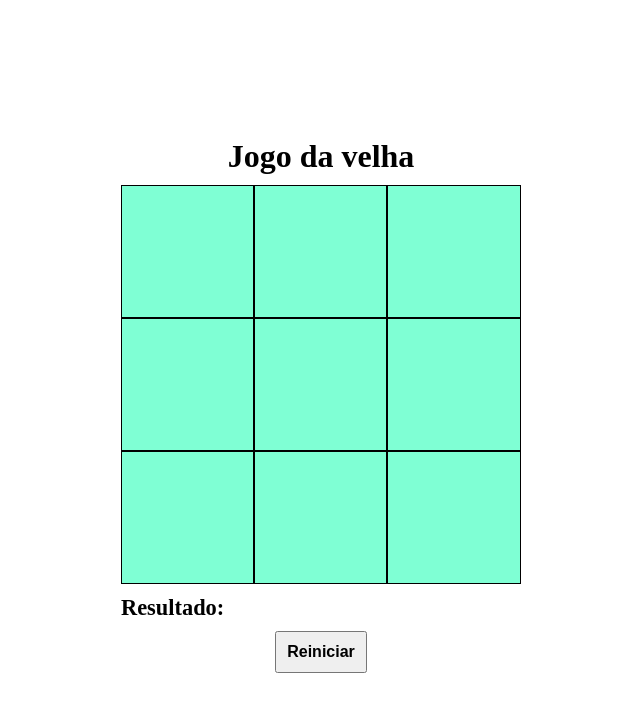
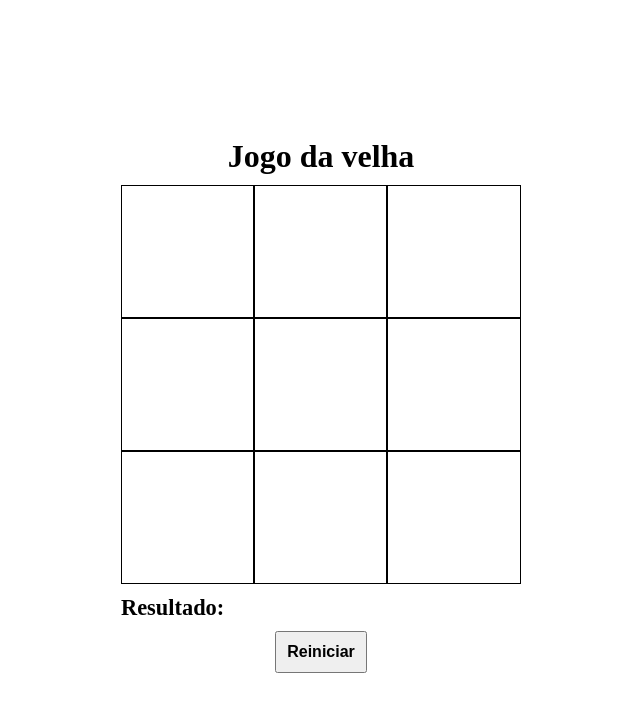
Before and after one commit to viniciusbarbosa2024/jogo-da-velha, a React (Vite) app: page / in a window 1280 px wide. Shown: the top 712 px of the page, without its empty margins (319-959 px from the left). Built offline with nearby package versions, Linux system fonts and the light colour scheme.

Commit message:
Algumas estilizações

```diff
--- a/src/components/TicTacToe.css
+++ b/src/components/TicTacToe.css
@@ -11,8 +11,6 @@ main {
 
     border: 1px solid black;
     cursor: pointer;
-
-    background-color: aquamarine;
 }
 
 
@@ -21,6 +19,7 @@ main {
    background-size: 40%;
    background-repeat: no-repeat;
    background-position: center;
+   background-color: aqua;
 
    cursor: not-allowed;
 }
@@ -30,6 +29,7 @@ main {
    background-size: 40%;
    background-repeat: no-repeat;
    background-position: center;
+   background-color: coral;
 
    cursor: not-allowed;
 }
```
